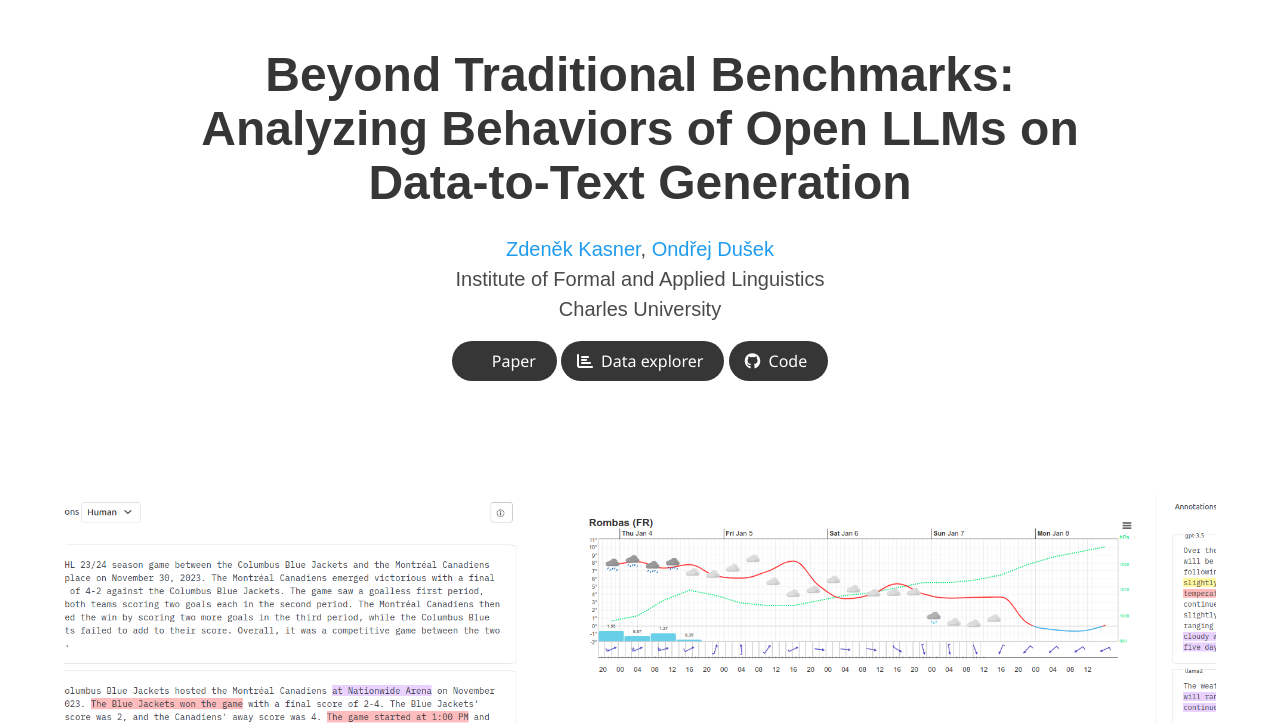
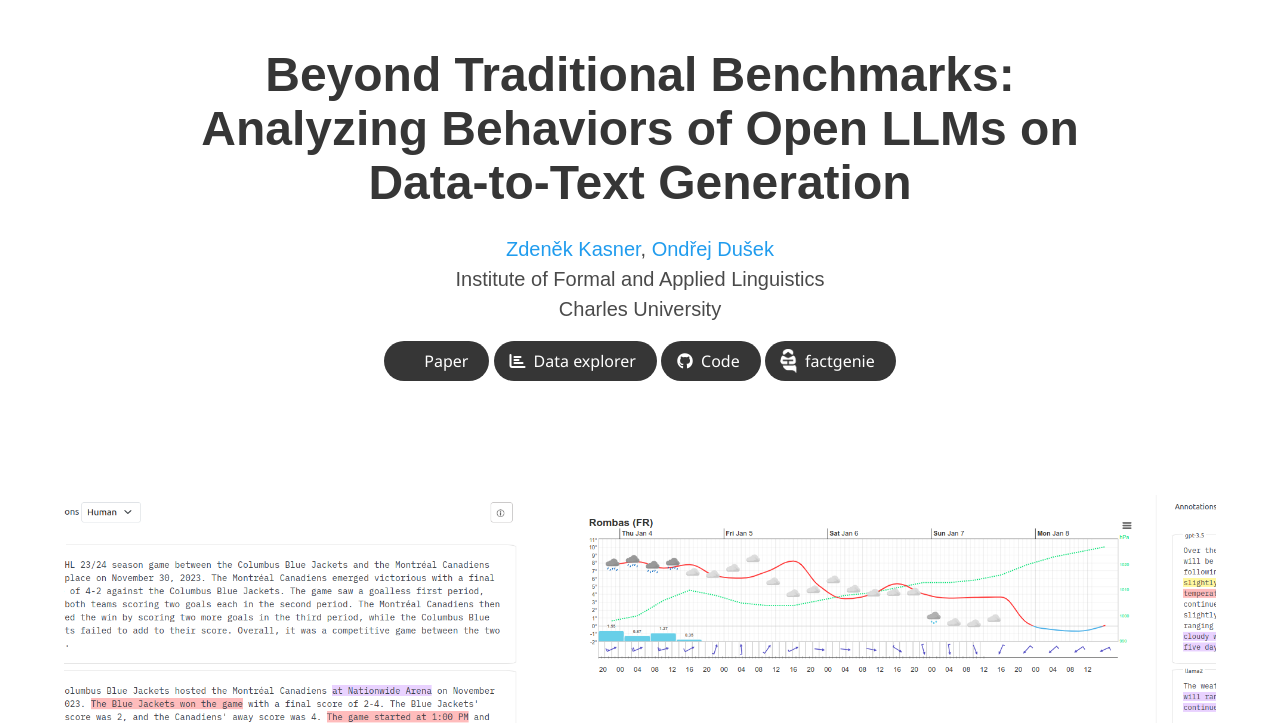
Before and after one commit to d2t-llm/d2t-llm.github.io, a plain HTML site: page index.html in a window 1280 px wide. Shown: the top 723 px of the page. Drawn offline with nearby package versions, Linux system fonts and the light colour scheme; some icons are missing; a web font is replaced by a local one.

Commit message:
Add factgenie link

```diff
--- a/index.html
+++ b/index.html
@@ -101,6 +101,16 @@
                       <i class="fab fa-github"></i>
                     </span>
                     <span>Code</span>
+                  </a>
+                </span>
+
+                <span class="link-block">
+                  <a href="https://github.com/kasnerz/factgenie" target="_blank"
+                    class="external-link button is-normal is-rounded is-dark">
+                    <span class="icon">
+                      <img src="static/images/genie.png" alt="FactGenie logo" />
+                    </span>
+                    <span>factgenie</span>
                   </a>
                 </span>
 
```
Also changed, not shown: static/images/genie.png (added).
